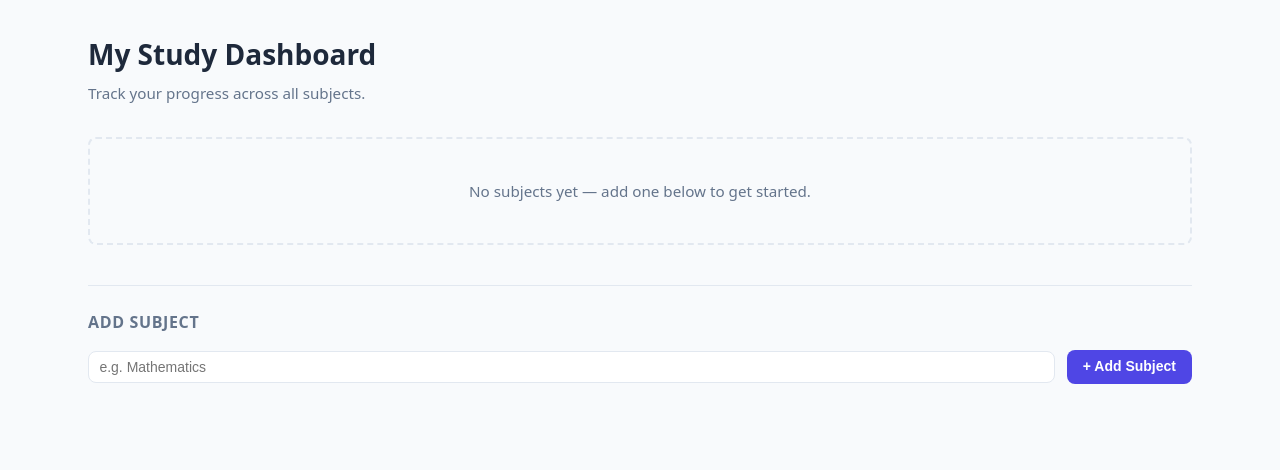
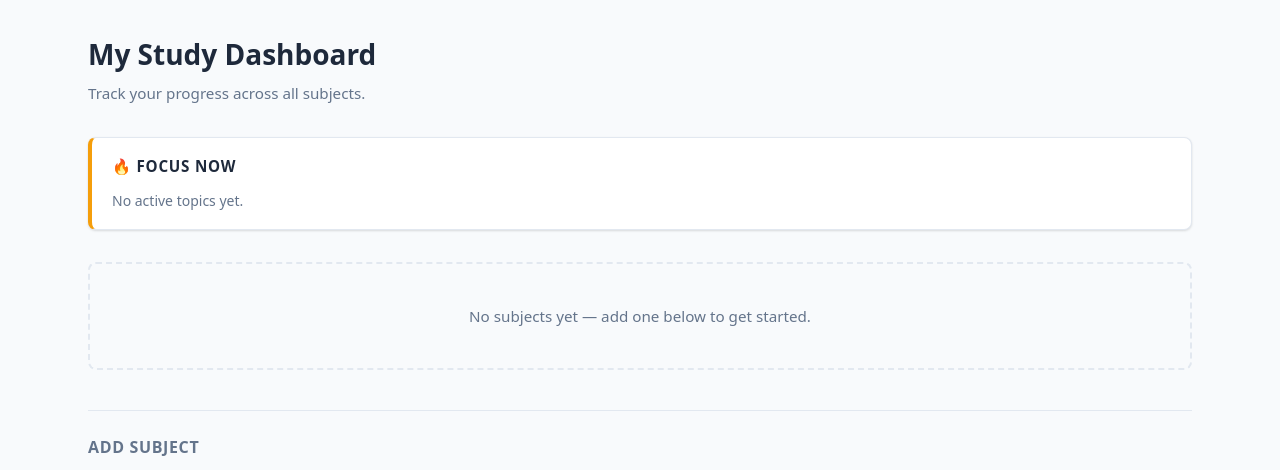
Before and after one commit to zayzyyazy/Studysprint-kanban, a Flask app: page / in a window 1280 px wide. Shown: the part 56-526 px from the top of the page. Run offline with Flask 3, Linux system fonts and the light colour scheme.

Commit message:
feat: add Focus Now section to dashboard
- GET /: query all incomplete topics (completion < 100), sort by
  priority score descending, pass top 5 as focus_topics to template
- dashboard.html: render Focus Now section above subject grid;
  shows title, truncated subject name (10 chars), completion %;
  falls back to "No active topics yet." when list is empty
- styles.css: add .focus-section, .focus-list, .focus-item styles

https://claude.ai/code/session_01RntwEUWJXvFdCgphXc5HC7

```diff
--- a/app.py
+++ b/app.py
@@ -106,7 +106,20 @@ def dashboard():
         }
         for s in subjects
     ]
-    return render_template("dashboard.html", subjects=subject_data)
+
+    incomplete = Topic.query.filter(Topic.completion < 100).all()
+    incomplete.sort(key=priority_score, reverse=True)
+    focus_topics = [
+        {
+            "title":       t.title,
+            "subject_name": t.subject.name,
+            "completion":  t.completion,
+        }
+        for t in incomplete[:5]
+    ]
+
+    return render_template("dashboard.html", subjects=subject_data,
+                           focus_topics=focus_topics)
 
 
 @app.route("/subjects", methods=["POST"])
--- a/static/styles.css
+++ b/static/styles.css
@@ -485,3 +485,48 @@ a { color: inherit; text-decoration: none; }
   border-radius: var(--radius);
   margin-bottom: 1.5rem;
 }
+
+
+/* ----- Focus Now section ------------------------------- */
+.focus-section {
+  background: var(--surface);
+  border: 1px solid var(--border);
+  border-left: 4px solid #f59e0b;
+  border-radius: var(--radius);
+  padding: 1rem 1.25rem;
+  margin-bottom: 2rem;
+  box-shadow: var(--shadow);
+}
+
+.focus-section__title {
+  font-size: 0.95rem;
+  font-weight: 700;
+  text-transform: uppercase;
+  letter-spacing: 0.05em;
+  color: var(--text);
+  margin-bottom: 0.75rem;
+}
+
+.focus-list {
+  list-style: none;
+  display: flex;
+  flex-direction: column;
+  gap: 0.4rem;
+}
+
+.focus-item {
+  display: flex;
+  align-items: center;
+  gap: 0.45rem;
+  font-size: 0.875rem;
+}
+
+.focus-item__title   { font-weight: 600; color: var(--text); }
+.focus-item__sep     { color: var(--border); }
+.focus-item__subject { color: var(--text-muted); font-size: 0.8rem; }
+.focus-item__pct     { font-weight: 600; color: #f59e0b; margin-left: auto; }
+
+.focus-empty {
+  font-size: 0.875rem;
+  color: var(--text-muted);
+}
--- a/templates/dashboard.html
+++ b/templates/dashboard.html
@@ -6,6 +6,25 @@
 <section class="page-header">
   <h1>My Study Dashboard</h1>
   <p class="subtitle">Track your progress across all subjects.</p>
+</section>
+
+<section class="focus-section">
+  <h2 class="focus-section__title">🔥 Focus Now</h2>
+  {% if focus_topics %}
+  <ul class="focus-list">
+    {% for t in focus_topics %}
+    <li class="focus-item">
+      <span class="focus-item__title">{{ t.title }}</span>
+      <span class="focus-item__sep">—</span>
+      <span class="focus-item__subject">{{ t.subject_name[:10] }}{% if t.subject_name|length > 10 %}…{% endif %}</span>
+      <span class="focus-item__sep">—</span>
+      <span class="focus-item__pct">{{ t.completion }}%</span>
+    </li>
+    {% endfor %}
+  </ul>
+  {% else %}
+  <p class="focus-empty">No active topics yet.</p>
+  {% endif %}
 </section>
 
 {% if subjects %}
```
